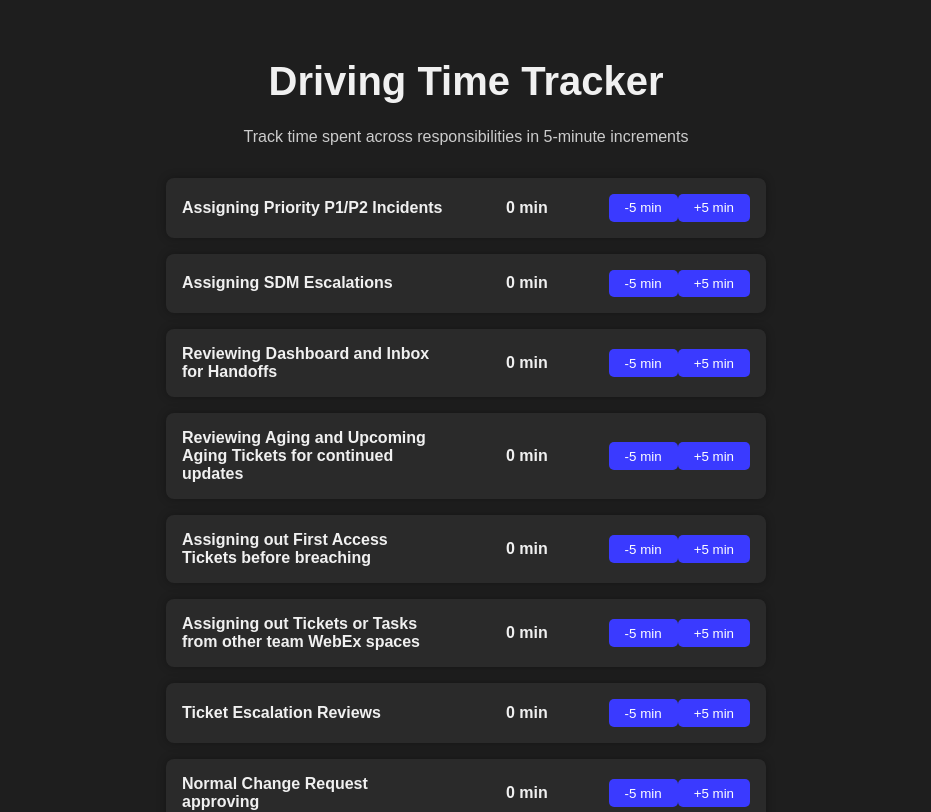
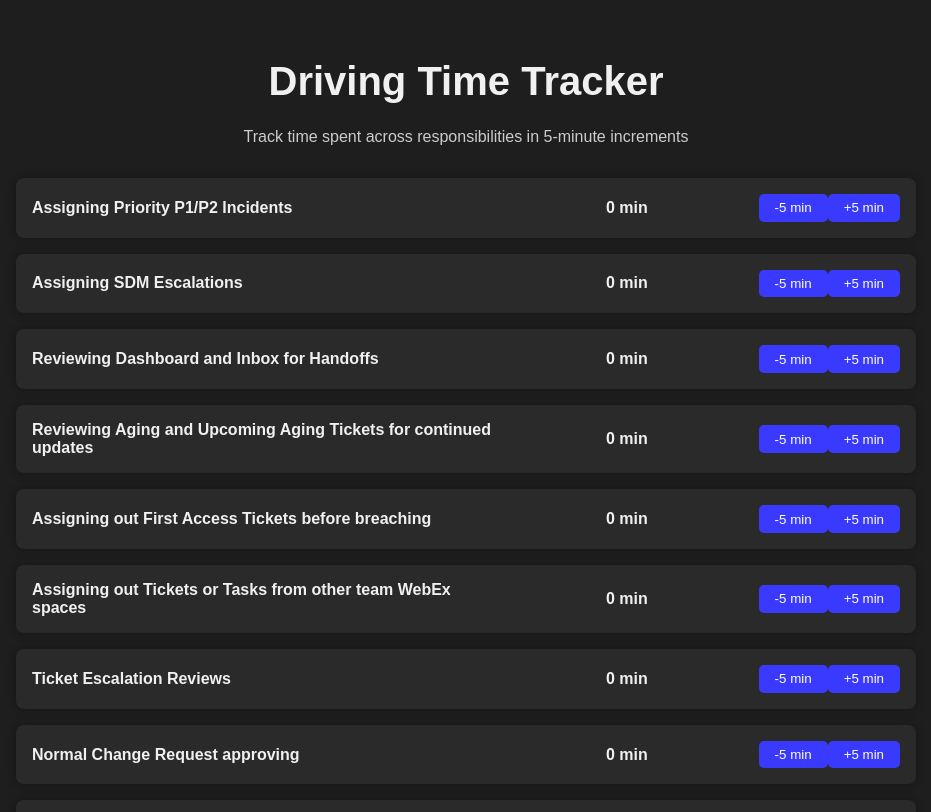
Before and after one commit to murrayj426/driving-time-tracker, a React (Vite) app: page / in a window 1280 px wide. Shown: the top 812 px of the page, without its empty margins (174-1105 px from the left). Built offline with nearby package versions, Linux system fonts and the light colour scheme.

Commit message:
Increase card/grid width and update categories

```diff
--- a/src/App.module.css
+++ b/src/App.module.css
@@ -28,7 +28,7 @@
   flex-direction: column;
   gap: 1rem;
   width: 100%;
-  max-width: 600px;
+  max-width: 900px;
 }
 
 .cardDarkHorizontal {
@@ -39,6 +39,8 @@
   justify-content: space-between;
   align-items: center;
   box-shadow: 0 0 10px rgba(0, 0, 0, 0.3);
+  min-width: 700px;
+  max-width: 1000px;
 }
 
 .cardDarkHorizontal h2 {
```
